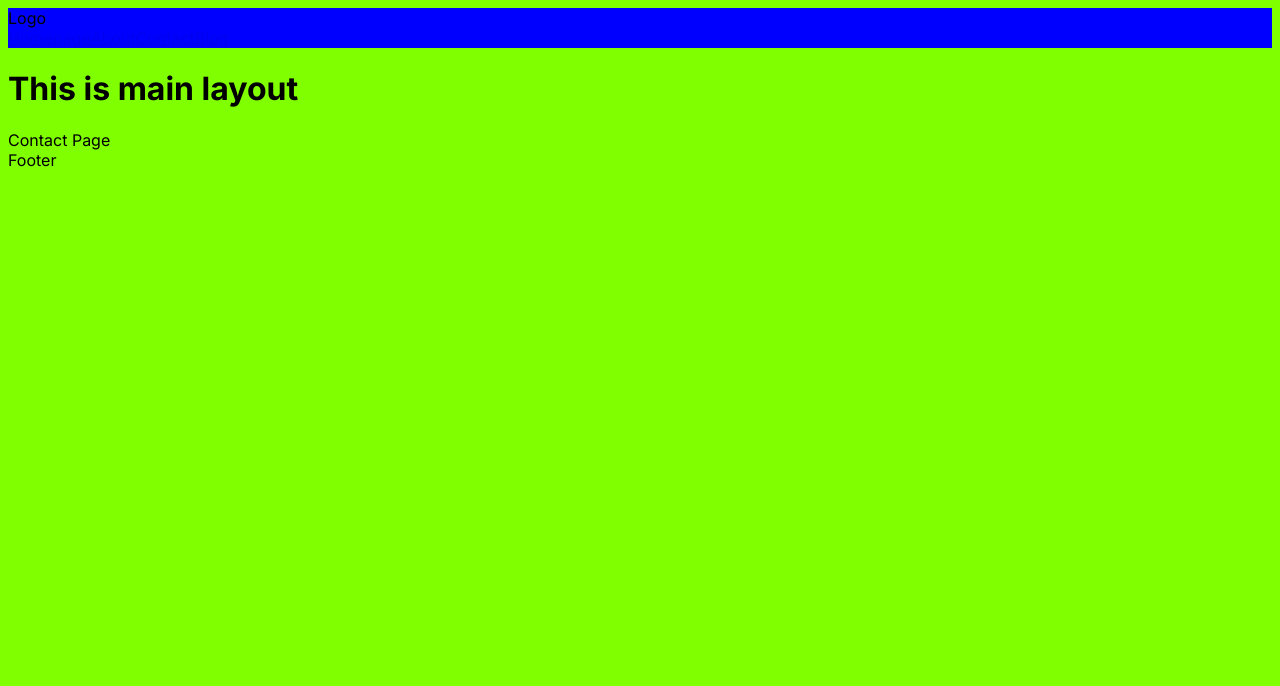
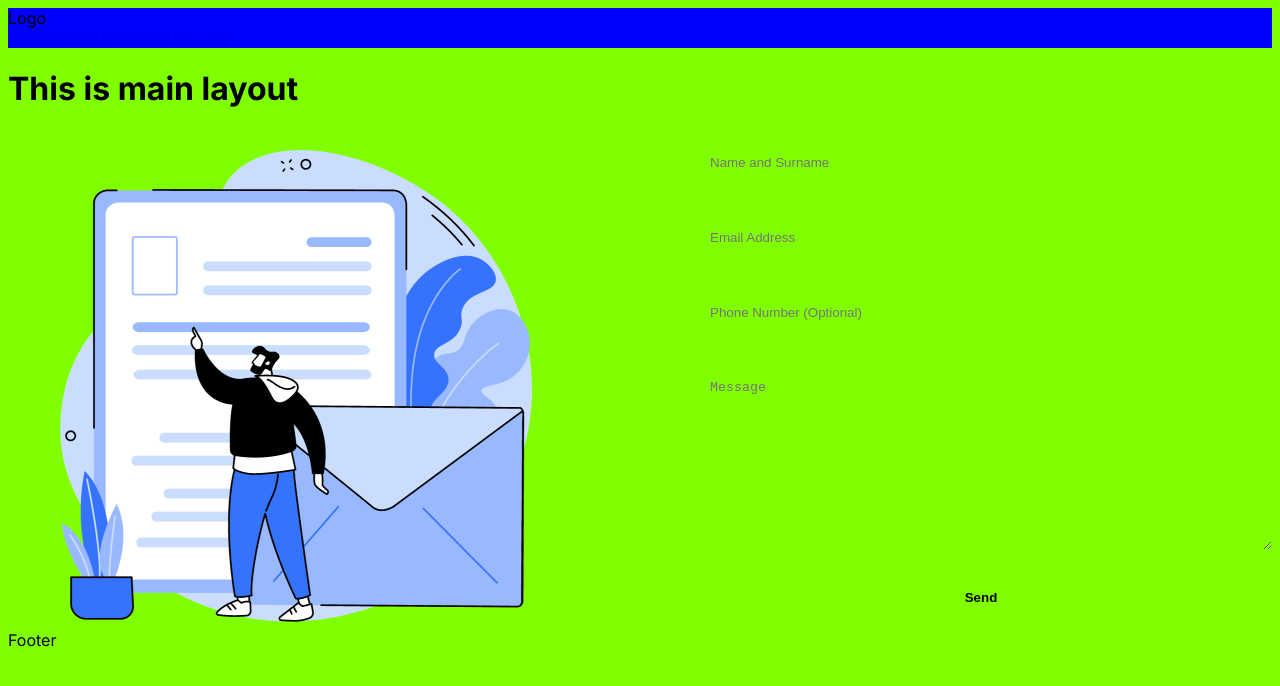
Before and after one commit to bijoymogor/NextJS, a Next.js app: page /contact in a window 1280 px wide. Shown: the top 686 px of the page. Built offline with nearby package versions, Linux system fonts and the light colour scheme.

Commit message:
Client Side Rendering and Server Side Rendering

```diff
--- /dev/null
+++ b/src/app/contact/contact.module.css
@@ -0,0 +1,51 @@
+.container {
+    display: flex;
+    align-items: center;
+    gap: 100px;
+}
+
+.imgContainer {
+    flex: 1;
+    height: 500px;
+    position: relative;
+}
+
+.img {
+    object-fit: contain;
+}
+
+.formContainer {
+    flex: 1;
+}
+
+.form {
+    display: flex;
+    flex-direction: column;
+    gap: 20px;
+}
+
+.form input,
+.form textarea {
+    padding: 20px;
+    border-radius: 5px;
+    border: none;
+    outline: none;
+    background-color: var(--bgSoft);
+    color: var(--text);
+}
+
+.form button {
+    padding: 20px;
+    background-color: var(--btn);
+    color: var(--text);
+    font-weight: bold;
+    border: none;
+    border-radius: 5px;
+    cursor: pointer;
+}
+
+@media (max-width: 768px) {
+    .container {
+        flex-direction: column;
+    }
+}
--- a/src/app/contact/page.js
+++ b/src/app/contact/page.js
@@ -1,7 +1,31 @@
-export default function ContactPage() {
+"use client"
+import Image from "next/image";
+import styles from "./contact.module.css";
+
+const ContactPage = () => {
+    console.log("bijoy");       //serverside rendering if not paired with "use client"
     return (
-        <>
-            <div>Contact Page</div>
-        </>
+        <div className={styles.container}>
+            <div className={styles.imgContainer}>
+                <Image src="/contact.png" alt="" fill className={styles.img} />
+            </div>
+            <div className={styles.formContainer}>
+                <form action="" className={styles.form}>
+                    <input type="text" placeholder="Name and Surname" />
+                    <input type="text" placeholder="Email Address" />
+                    <input type="text" placeholder="Phone Number (Optional)" />
+                    <textarea
+                        name=""
+                        id=""
+                        cols="30"
+                        rows="10"
+                        placeholder="Message"
+                    ></textarea>
+                    <button>Send</button>
+                </form>
+            </div>
+        </div>
     );
-}
+};
+
+export default ContactPage;
```
